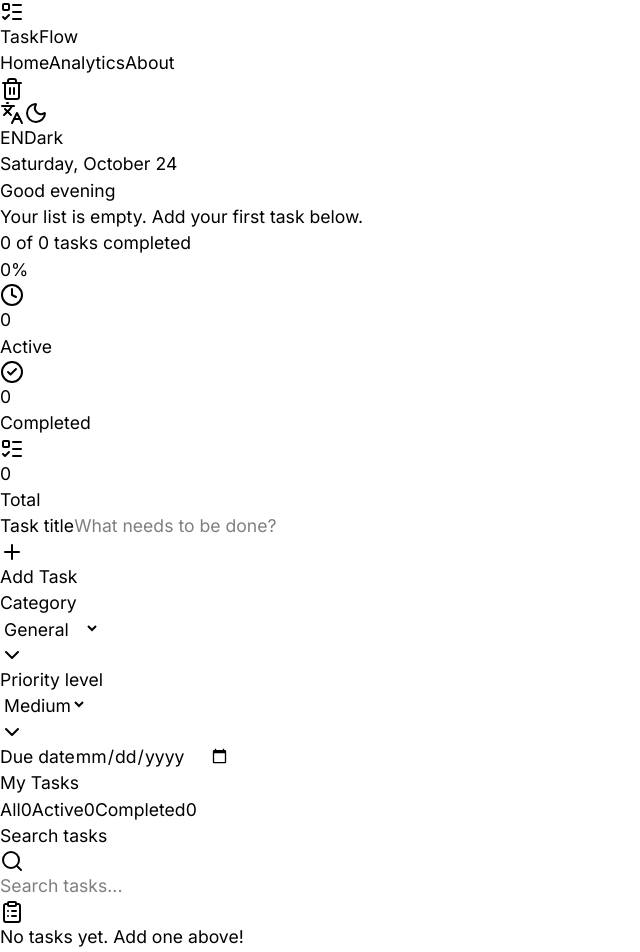
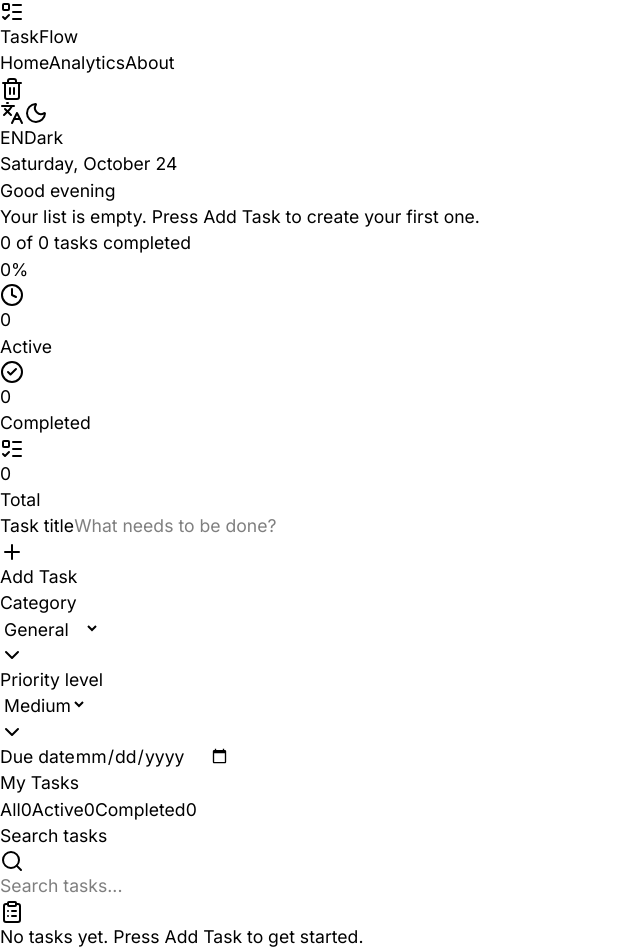
Before and after one commit to sieve-dev-sudo/taskflow-frontend, a React (Vite) app: page / in a window 1280 px wide. Shown: the top 952 px of the page, without its empty margins (0-640 px from the left). Built offline with nearby package versions, Linux system fonts and the light colour scheme.

Commit message:
feat: add popup title and update empty state wording

```diff
--- a/src/i18n/extraTranslations.js
+++ b/src/i18n/extraTranslations.js
@@ -7,7 +7,9 @@ export const extraTranslations = {
     'greeting.evening': 'Good evening',
     'greeting.night': 'Good night',
 
-    'home.summaryNone': 'Your list is empty. Add your first task below.',
+    'add.title': 'Add New Task',
+
+    'home.summaryNone': 'Your list is empty. Press Add Task to create your first one.',
     'home.summaryOne': '1 task left to finish',
     'home.summaryLeft': '{count} tasks left to finish',
     'home.summaryDone': 'All done. Great work!',
@@ -15,6 +17,9 @@ export const extraTranslations = {
     'stats.activeLabel': 'Active',
     'stats.completedLabel': 'Completed',
     'stats.totalLabel': 'Total',
+
+    // Replaces the older entry in translations.js, since the form is now a popup.
+    'empty.noTasks': 'No tasks yet. Press Add Task to get started.',
   },
 
   km: {
@@ -25,7 +30,9 @@ export const extraTranslations = {
     'greeting.evening': 'សួស្តីពេលល្ងាច',
     'greeting.night': 'រាត្រីសួស្តី',
 
-    'home.summaryNone': 'បញ្ជីរបស់អ្នកទទេ។ សូមបន្ថែមការងារដំបូងខាងក្រោម។',
+    'add.title': 'បន្ថែមការងារថ្មី',
+
+    'home.summaryNone': 'បញ្ជីរបស់អ្នកទទេ។ ចុចប៊ូតុង "បន្ថែមការងារ" ដើម្បីបង្កើតការងារដំបូង។',
     'home.summaryOne': 'នៅសល់ 1 ការងារត្រូវបញ្ចប់',
     'home.summaryLeft': 'នៅសល់ {count} ការងារត្រូវបញ្ចប់',
     'home.summaryDone': 'រួចរាល់ទាំងអស់ ល្អណាស់!',
@@ -34,6 +41,8 @@ export const extraTranslations = {
     'stats.completedLabel': 'បានបញ្ចប់',
     'stats.totalLabel': 'សរុប',
 
+    'empty.noTasks': 'មិនទាន់មានការងារទេ។ ចុច "បន្ថែមការងារ" ដើម្បីចាប់ផ្តើម។',
+
     // Wording fixes. These replace the older entries in translations.js.
     'toast.undo': 'ត្រឡប់វិញ',
     'toast.movedToTrash': 'បានដាក់ទៅក្នុងធុងសម្រាម',
```
